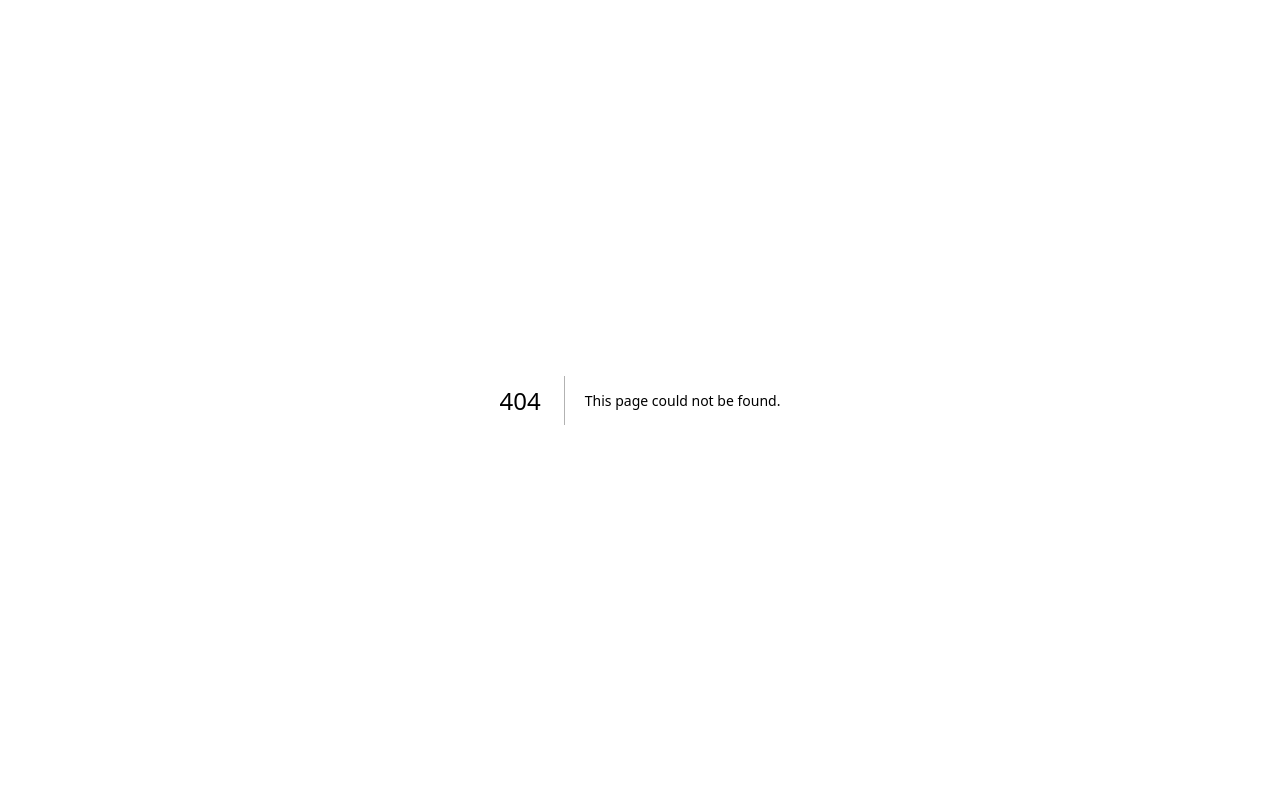
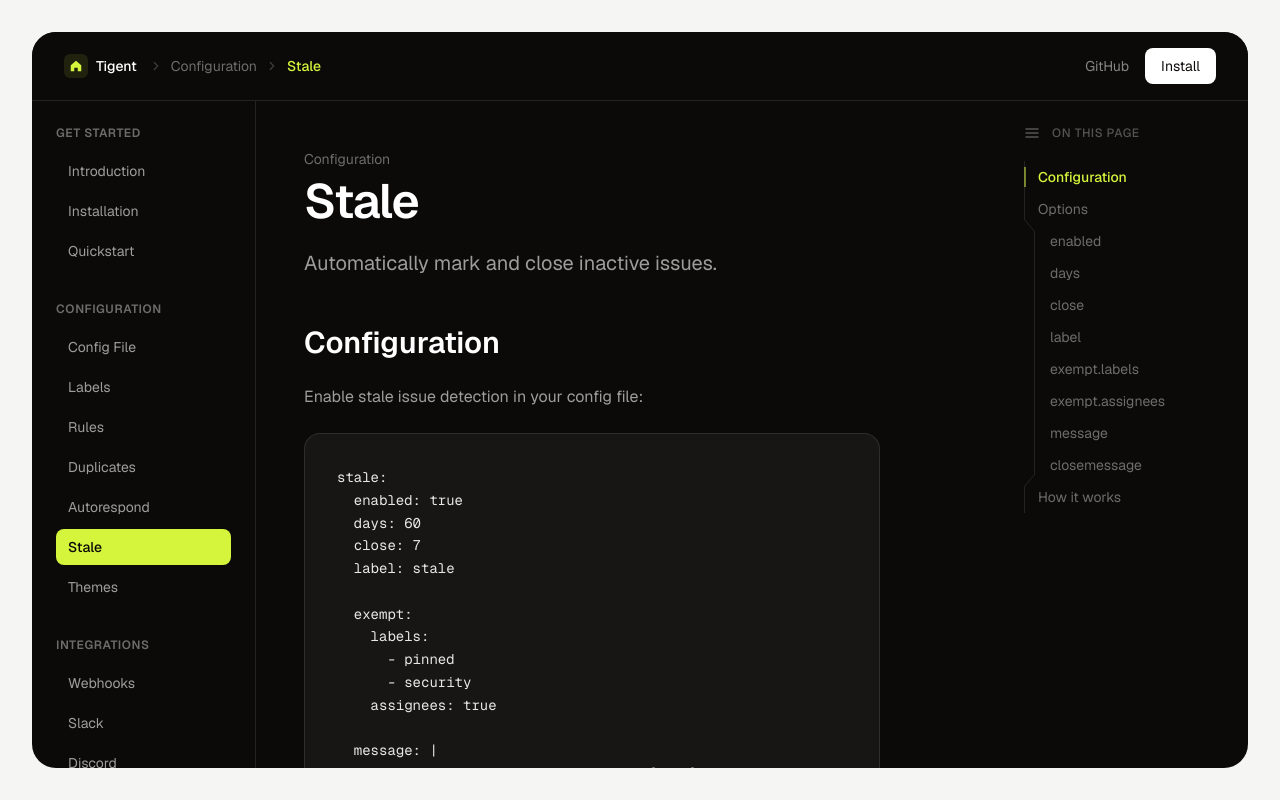
Before and after one commit to tigent/app, a Next.js app: page /docs/stale in a window 1280 px wide. Before the commit this address had no page. Built offline with nearby package versions, Linux system fonts and the light colour scheme.

Commit message:
docs: add stale configuration page

```diff
--- a/app/docs/config.ts
+++ b/app/docs/config.ts
@@ -17,6 +17,7 @@ export const navigation = [
 			{ title: "Rules", href: "/docs/rules" },
 			{ title: "Duplicates", href: "/docs/duplicates" },
 			{ title: "Autorespond", href: "/docs/autorespond" },
+			{ title: "Stale", href: "/docs/stale" },
 			{ title: "Themes", href: "/docs/themes" },
 		],
 	},
--- /dev/null
+++ b/app/docs/stale/page.tsx
@@ -0,0 +1,90 @@
+import type { Metadata } from "next";
+import { Header, Section, Option, Code, Codeinline, Prevnext } from "../components";
+
+export const metadata: Metadata = {
+	title: "Stale",
+	description: "Automatically mark and close inactive GitHub issues with Tigent.",
+};
+
+export default function Stale() {
+	return (
+		<article className="py-12">
+			<Header
+				section="Configuration"
+				title="Stale"
+				description="Automatically mark and close inactive issues."
+			/>
+
+			<Section id="configuration" title="Configuration">
+				<p className="text-white/60 mb-6 max-w-2xl">
+					Enable stale issue detection in your config file:
+				</p>
+				<Code className="max-w-xl">{`stale:
+  enabled: true
+  days: 60
+  close: 7
+  label: stale
+
+  exempt:
+    labels:
+      - pinned
+      - security
+    assignees: true
+
+  message: |
+    this issue has been inactive for {days} days
+    and will be closed in {close} days if there
+    is no further activity.
+
+  closemessage: |
+    this issue has been closed due to inactivity.`}</Code>
+			</Section>
+
+			<Section id="options" title="Options">
+				<div className="space-y-6">
+					<Option id="enabled" title="enabled" description="Enable or disable stale issue detection.">
+						<Codeinline>enabled: true</Codeinline>
+					</Option>
+					<Option id="days" title="days" description="Days of inactivity before an issue is marked stale.">
+						<Codeinline>days: 60</Codeinline>
+					</Option>
+					<Option id="close" title="close" description="Days after being marked stale before the issue is closed.">
+						<Codeinline>close: 7</Codeinline>
+					</Option>
+					<Option id="label" title="label" description="Label to apply to stale issues. Auto-created if missing.">
+						<Codeinline>label: stale</Codeinline>
+					</Option>
+					<Option id="exempt-labels" title="exempt.labels" description="Labels that exempt an issue from being marked stale.">
+						<Codeinline>{`exempt:
+  labels:
+    - pinned
+    - security`}</Codeinline>
+					</Option>
+					<Option id="exempt-assignees" title="exempt.assignees" description="Exempt assigned issues from being marked stale.">
+						<Codeinline>{`exempt:
+  assignees: true`}</Codeinline>
+					</Option>
+					<Option id="message" title="message" description="Comment posted when marking an issue stale. Use {days} and {close} placeholders.">
+						<Codeinline>{`message: |
+  this issue has been inactive for {days} days.`}</Codeinline>
+					</Option>
+					<Option id="closemessage" title="closemessage" description="Comment posted when closing a stale issue.">
+						<Codeinline>{`closemessage: |
+  this issue has been closed due to inactivity.`}</Codeinline>
+					</Option>
+				</div>
+			</Section>
+
+			<Section id="how-it-works" title="How it works">
+				<p className="text-white/60 max-w-2xl">
+					Tigent checks your open issues daily. Issues with no activity for the
+					configured number of days are labeled as stale and receive a warning
+					comment. If there&apos;s still no activity after the close period, the
+					issue is automatically closed.
+				</p>
+			</Section>
+
+			<Prevnext />
+		</article>
+	);
+}
```
